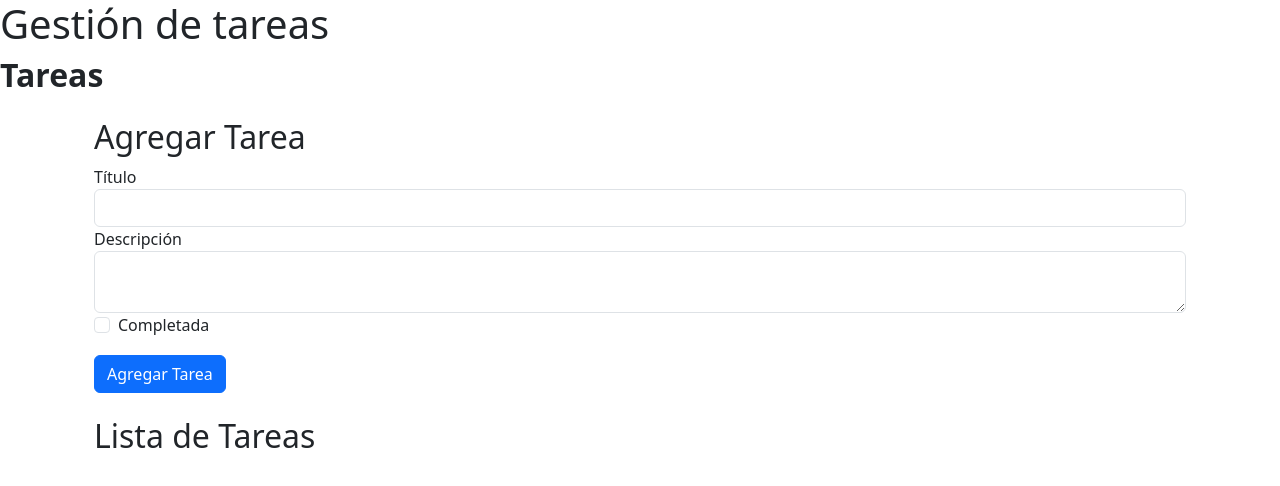
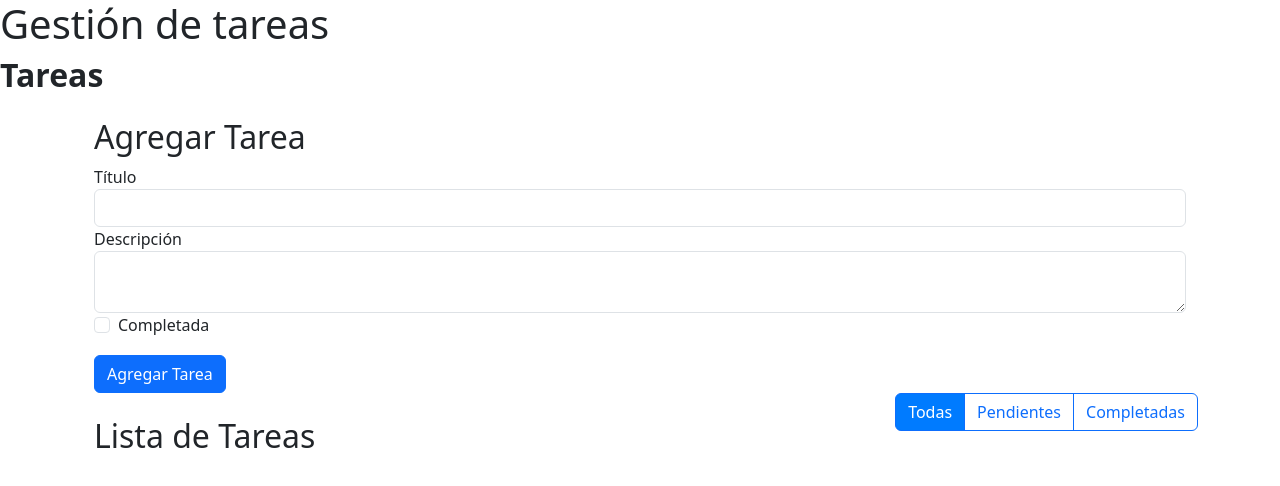
Before and after one commit to LeidyUribe/HistoriaDeUsuarioSmartTalent, an Angular app in the folder smart-app/: page / in a window 1280 px wide. Shown: the top 486 px of the page. Built offline with nearby package versions, Linux system fonts and the light colour scheme.

Commit message:
Se agrega filtro por estado

```diff
--- a/smart-app/src/app/app.component.html
+++ b/smart-app/src/app/app.component.html
@@ -3,8 +3,15 @@
 <section>
   <h2><strong>Tareas</strong></h2>
   <div class="container mt-4">
+    <!-- Alerta -->
+    <!-- <ngb-alert *ngIf="alertMessage" [type]="alertType" (closed)="alertService.hideAlert()">
+      {{ alertMessage }}
+    </ngb-alert> -->
+
     <!-- Formulario y lista de tareas -->
     <app-task-form (taskAdded)="onTaskAdded($event)"></app-task-form>
-    <app-task-list></app-task-list>
+    <!-- Filtro de tareas -->
+    <app-task-filter (filterChange)="onFilterChange($event)"></app-task-filter>
+    <app-task-list [filter]="currentFilter"></app-task-list>
   </div>
 </section>
--- a/smart-app/src/app/app.component.ts
+++ b/smart-app/src/app/app.component.ts
@@ -4,10 +4,11 @@ import { TaskListComponent } from './task-list/task-list.component';
 import { TaskFormComponent } from './task-form/task-form.component';
 import { TaskService } from './task.service';
 import { Task } from './models/task.model';
+import { TaskFilterComponent } from './task-filter/task-filter.component';
 
 @Component({
   selector: 'app-root',
-  imports: [TaskFormComponent, TaskListComponent],
+  imports: [TaskFormComponent, TaskListComponent,TaskFilterComponent],
   templateUrl: './app.component.html',
   styleUrls: ['./app.component.css'],
 })
@@ -15,12 +16,18 @@ import { Task } from './models/task.model';
 export class AppComponent {
   alertMessage: string | null = null;
   alertType: any = null;
+  currentFilter: string = 'all';
+
 
   constructor(
     private taskService: TaskService) {}
 
   title = 'Gestión de tareas';
 
+  onFilterChange(filter: string): void {
+    this.currentFilter = filter;
+  }
+
   onTaskAdded(task: Task): void {
     task.id = this.taskService.getTasks().length + 1;
     this.taskService.addTask(task);
--- /dev/null
+++ b/smart-app/src/app/task-filter/task-filter.component.css
@@ -0,0 +1,8 @@
+.btn-group {
+  float: right;
+}
+
+.btn-outline-primary.active {
+  background-color: #007bff;
+  color: white;
+}
--- /dev/null
+++ b/smart-app/src/app/task-filter/task-filter.component.html
@@ -0,0 +1,11 @@
+<div class="btn-group" role="group">
+    <button
+      *ngFor="let option of filterOptions"
+      type="button"
+      class="btn btn-outline-primary"
+      [class.active]="selectedFilter === option.value"
+      (click)="onFilterChange(option.value)"
+    >
+      {{ option.label }}
+    </button>
+  </div>
--- /dev/null
+++ b/smart-app/src/app/task-filter/task-filter.component.ts
@@ -0,0 +1,25 @@
+import { Component, EventEmitter, Output } from '@angular/core';
+import { CommonModule } from '@angular/common';
+
+@Component({
+  selector: 'app-task-filter',
+  imports:[CommonModule],
+  templateUrl: './task-filter.component.html',
+  styleUrls: ['./task-filter.component.css']
+})
+export class TaskFilterComponent {
+  @Output() filterChange = new EventEmitter<string>();
+
+  filterOptions = [
+    { value: 'all', label: 'Todas' },
+    { value: 'pending', label: 'Pendientes' },
+    { value: 'completed', label: 'Completadas' }
+  ];
+
+  selectedFilter: string = 'all';
+
+  onFilterChange(filter: string): void {
+    this.selectedFilter = filter;
+    this.filterChange.emit(filter);
+  }
+}
--- a/smart-app/src/app/task-list/task-list.component.html
+++ b/smart-app/src/app/task-list/task-list.component.html
@@ -2,7 +2,7 @@
   <h2>Lista de Tareas</h2>
   <ul class="list-group">
     <li
-      *ngFor="let task of tasks"
+      *ngFor="let task of filteredTasks"
       class="list-group-item d-flex justify-content-between align-items-center"
     >
       <div>
--- a/smart-app/src/app/task-list/task-list.component.ts
+++ b/smart-app/src/app/task-list/task-list.component.ts
@@ -1,21 +1,32 @@
-import { Component, OnInit } from '@angular/core';
+import { Component, OnInit, Input } from '@angular/core';
 import { TaskService } from '../task.service';
 import { Task } from '../models/task.model';
 import { CommonModule } from '@angular/common';
 
 @Component({
   selector: 'app-task-list',
-  imports: [CommonModule],
+  imports: [CommonModule ],
   templateUrl: './task-list.component.html',
   styleUrls: ['./task-list.component.css']
 })
 export class TaskListComponent implements OnInit {
+  @Input() filter: string = 'all'; // <-- Recibe el filtro como entrada
   tasks: Task[] = [];
 
   constructor(private taskService: TaskService) { }
 
   ngOnInit(): void {
     this.tasks = this.taskService.getTasks();
+  }
+
+  get filteredTasks(): Task[] {
+    if (this.filter === 'pending') {
+      return this.tasks.filter(task => !task.completed);
+    } else if (this.filter === 'completed') {
+      return this.tasks.filter(task => task.completed);
+    } else {
+      return this.tasks; // Mostrar todas las tareas
+    }
   }
 
   onTaskStatusChange(id: number, completed: boolean): void {
```
Also changed, not shown: 2 other files (tests, documents, lock files or other folders).
